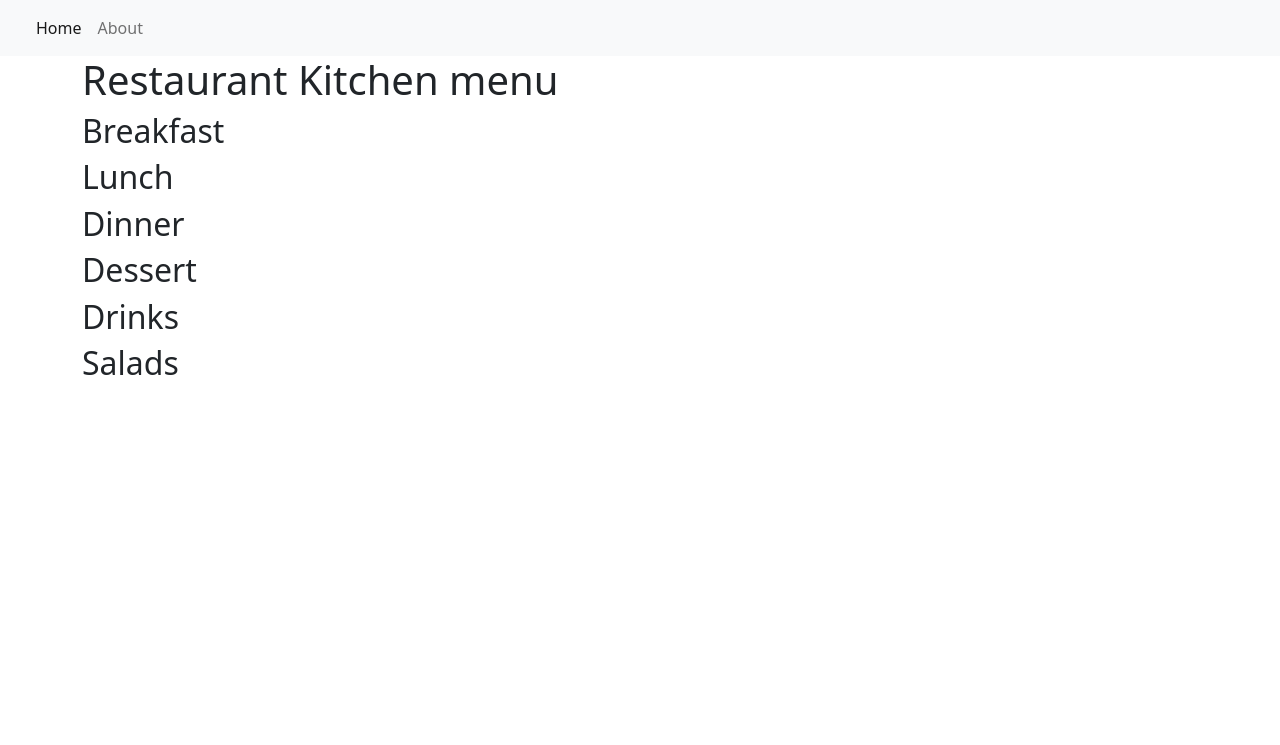
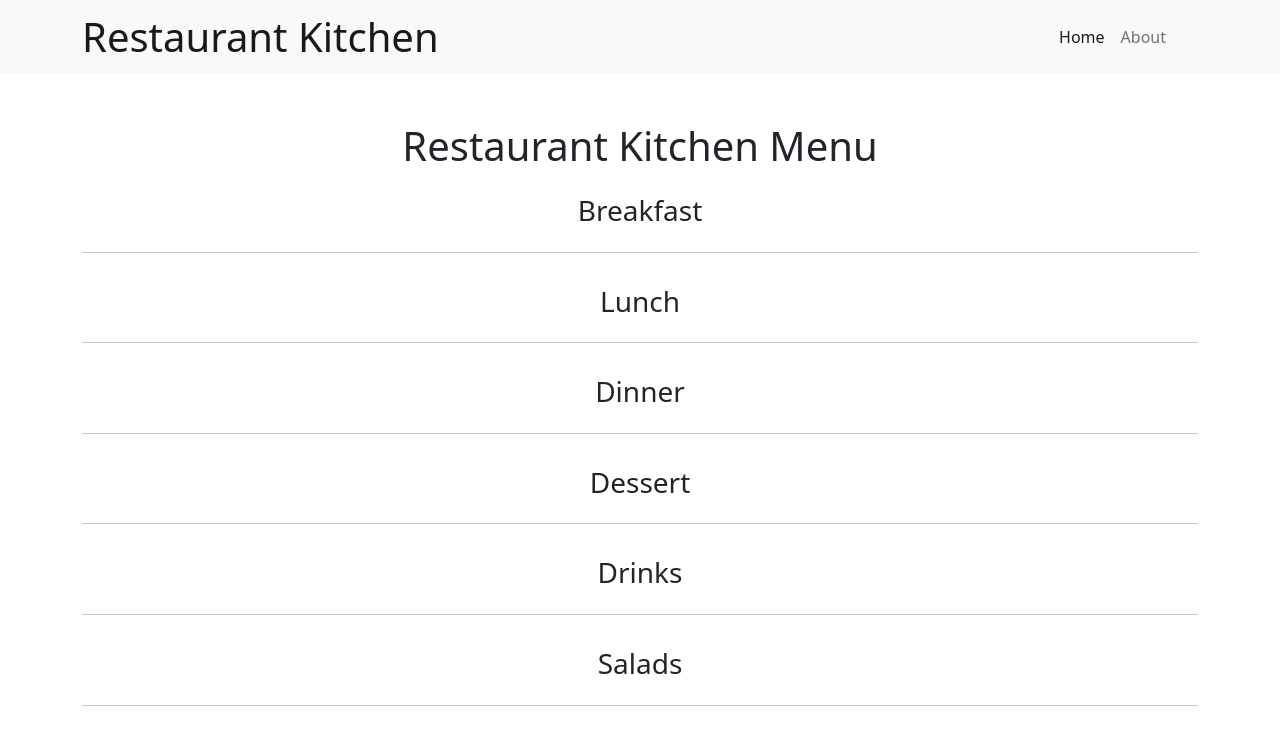
Before and after one commit to Hasan082/Restaurant-Kitchen-Web-App-with-Python-Django, a Django app: page / in a window 1280 px wide. Shown: the top 745 px of the page. Run offline with Django 4.2, Linux system fonts and the light colour scheme; data that the repository does not hold is empty; some libraries are stand-ins or nearby versions.

Commit message:
[ADDED] Styling done for all pages

```diff
--- a/restaurant_kitchen_app/templates/index.html
+++ b/restaurant_kitchen_app/templates/index.html
@@ -2,29 +2,35 @@
 {% load static %}
 {% block title %}Home{% endblock %}
 {% block content %}
-<body>
     <div class="container">
         <div class="row">
-            <div class="col-md-12">
-                <h1>Restaurant Kitchen menu</h1>
+            <div class="col-md-12 mt-5">
+                <h1 class="text-center mb-3">Restaurant Kitchen Menu</h1>
+                <ul class="list-group list-group-flush">
                 {% for meal in meals %}
-                    <h2>{{ meal.1 }}</h3>
+                    <h3 class="text-center mt-2">{{ meal.1 }}</h2>
+                        <hr class="mb-4">
                     {% for item in menu_list %}
                         {% if item.meal_type == meal.0 %}
                             {% if item.status == 0 %}
-                                <a href="{% url 'menu_details' item.pk %}"><h3 style="color: red;"><del>{{ item.meal }}</del></h3></a>
-                                <p>{{ item.description }}</p>
-                                <p>${{ item.price }}</p>
+                                <li class="list-group-item d-flex justify-content-between align-items-center border-0 p-0">
+                                    <a href="{% url 'menu_details' item.pk %}" class="text-decoration-none"><h4 style="color: red;"><del>{{ item.meal }}</del></h4></a>
+                                    <span class="badge bg-primary rounded-pill">${{ item.price }}</span>
+                                </li>
+                                <li class="list-group-item d-flex justify-content-between align-items-center border-0 p-0 mb-2"><p>{{ item.description }}</p></li>
+
                             {% else %}
-                                <a href="{% url 'menu_details' item.pk %}"><h3>{{ item.meal }}</h3></a>
-                                <p>{{ item.description }}</p>
-                                <p>${{ item.price }}</p>
+                                <li class="list-group-item d-flex justify-content-between align-items-center border-0 p-0">
+                                    <a href="{% url 'menu_details' item.pk %}" class="text-decoration-none"><h3>{{ item.meal }}</h3></a>
+                                    <span class="badge bg-primary rounded-pill">${{ item.price }}</span>
+                                </li>
+                                <li class="list-group-item d-flex justify-content-between align-items-center border-0 p-0 mb-2"><p>{{ item.description }}</p></li>
                             {% endif %}
                         {% endif %}
                     {% endfor %}
                 {% endfor %}
+                </ul>
             </div>
         </div>
     </div>
-</body>
 {% endblock %}
--- a/templates/base.html
+++ b/templates/base.html
@@ -8,14 +8,15 @@
     </head>
     <body>
         <nav class="navbar navbar-expand-lg bg-light">
-            <div class="container-fluid">
-                    <a class="navbar-brand" href="#"></a>
-
-                    <button class="navbar-toggler" type="button" data-bs-toggle="collapse" data-bs-target="#navbarNav" aria-controls="navbarNav" aria-expanded="false" aria-label="Toggle navigation">
+            <div class="container">
+                <div class="row w-100">
+                    <div class="col-12 col-md-12 d-block d-md-flex justify-content-between">
+                        <button class="navbar-toggler" type="button" data-bs-toggle="collapse" data-bs-target="#navbarTogglerDemo03" aria-controls="navbarTogglerDemo03" aria-expanded="false" aria-label="Toggle navigation">
                             <span class="navbar-toggler-icon"></span>
                           </button>
-                <div class="collapse navbar-collapse" id="navbarNav">
-                    <ul class="navbar-nav">
+                          <a class="navbar-brand" href="{% url 'index' %}"><h1 class="m-0">Restaurant Kitchen</h1></a>
+                          <div class="collapse navbar-collapse" id="navbarTogglerDemo03">
+                            <ul class="navbar-nav ms-auto mb-2 mb-lg-0">
                                 <li class="nav-item">
                                     <a class="nav-link active" aria-current="page" href="{% url 'index' %}">Home</a>
                                 </li>
@@ -25,8 +26,9 @@
                             </ul>
                           </div>
                     </div>
+                </div>
+            </div>
           </nav>
-
         {% block content %}
         {% endblock content %}
 
```
Also changed, not shown: restaurant_kitchen_app/templates/menu_details.html (+13 -5 lines). Lines whose indentation alone changed are shown as unchanged.
